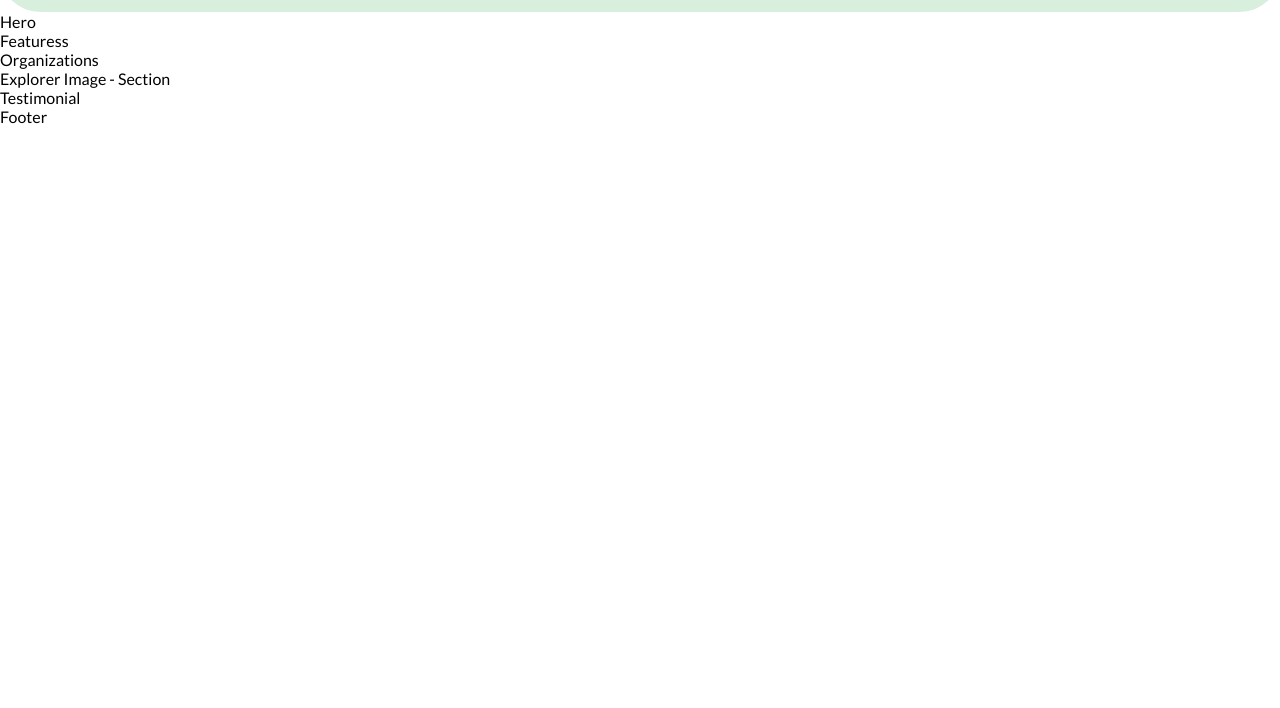
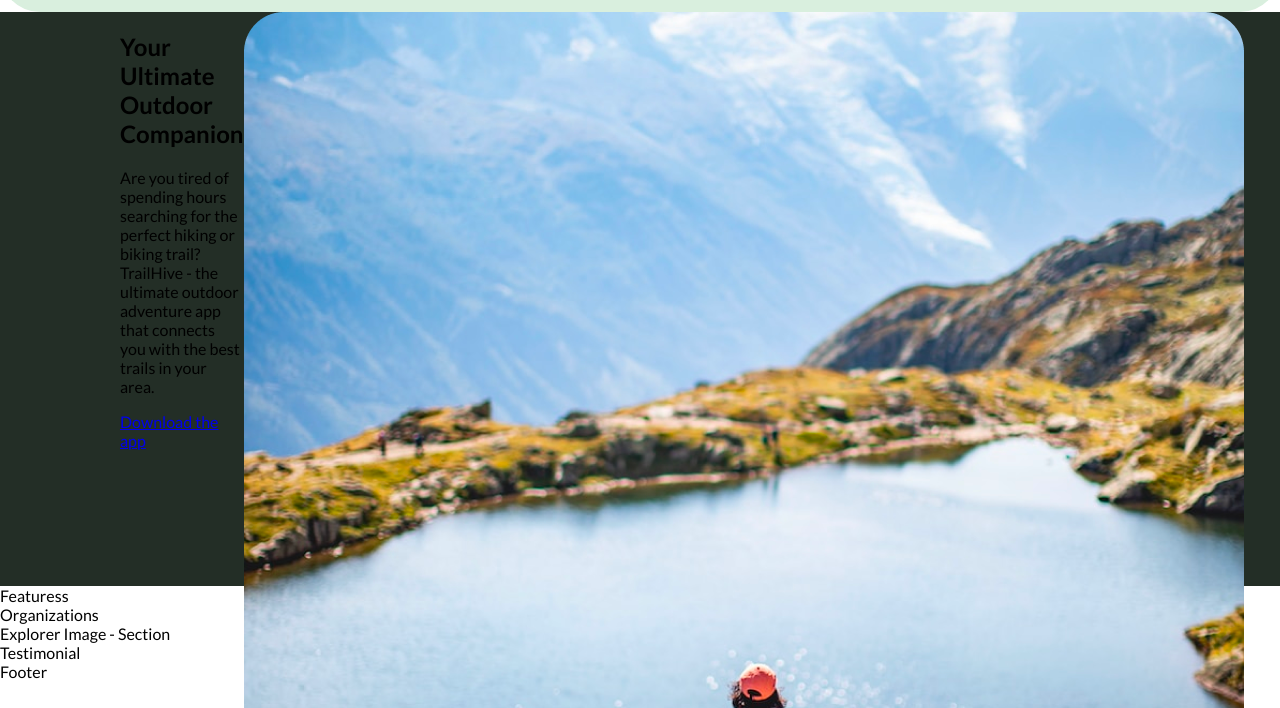
Before and after one commit to DevsQuarter/TrailHive-App, a plain HTML site: page index.html in a window 1280 px wide. Shown: the part 92-800 px from the top of the page. Drawn offline with nearby package versions, Linux system fonts and the light colour scheme.

Commit message:
Hero Design Updated

```diff
--- a/src/css/hero.css
+++ b/src/css/hero.css
@@ -0,0 +1,15 @@
+#hero {
+    height: 574px;
+    box-sizing: border-box;
+    background-color: #232E26;
+}
+
+#hero .hero-container {
+    padding-inline: 120px;
+    display: flex;
+}
+
+#hero .hero-container .content {
+    display: flex;
+    flex-direction: column;
+}
--- a/src/partials/hero.html
+++ b/src/partials/hero.html
@@ -1 +1,14 @@
-Hero
+<div class="hero-container">
+    <div class="content">
+        <div class="header">
+            <h1 class="hero-title">Your Ultimate Outdoor Companion</h1>
+            <p class="hero-subTitle">Are you tired of spending hours searching for the perfect hiking or biking trail?
+                TrailHive - the ultimate outdoor
+                adventure app that connects you with the best trails in your area.</p>
+        </div>
+        <a href="#" class="hero-btn"> Download the app </a>
+    </div>
+    <div class="media">
+        <img src="./src/images/hero.png" alt="Hero Image">
+    </div>
+</div>
```
